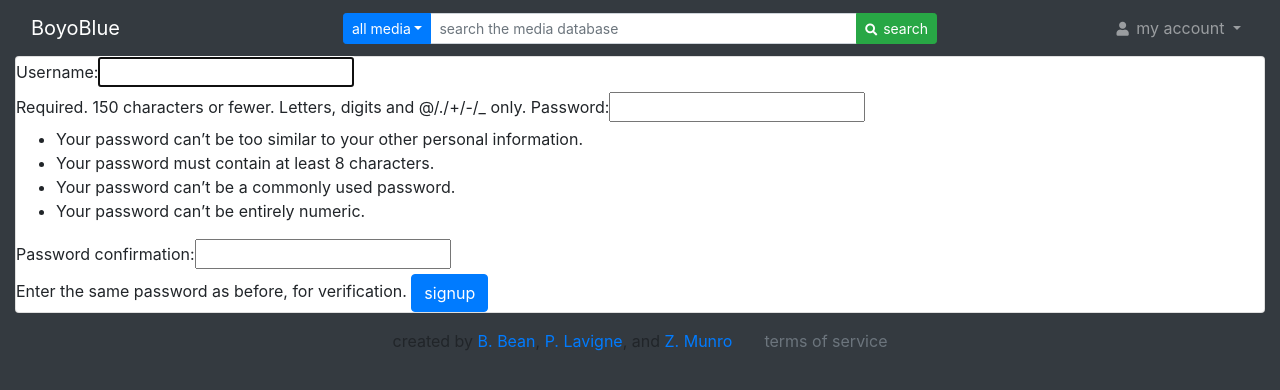
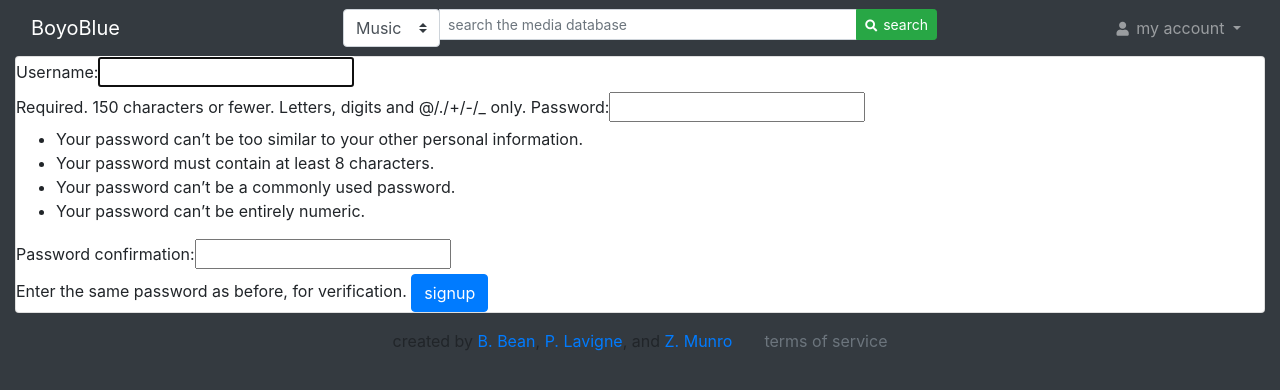
Before and after one commit to pataman3/boyoblue, a Django app: page /accounts/signup/ in a window 1280 px wide. Shown: the top 390 px of the page. Run offline with Django 3.2, Linux system fonts and the light colour scheme; some libraries are stand-ins or nearby versions.

Commit message:
Search bar submits a form with the media type and query

```diff
--- a/boyoblue/templates/boyoblue/header.html
+++ b/boyoblue/templates/boyoblue/header.html
@@ -4,29 +4,23 @@
       <a href="{% url 'home' %}" class="navbar-brand">BoyoBlue</a>
     </div>
     <div class="col-sm-6">
+      <form action="/search/" method="get">
         <div class="input-group input-group-sm">
             <div class="input-group-prepend">
-          <button class="btn btn-primary dropdown-toggle" type="button" data-toggle="dropdown">all media</button>
-          <div class="dropdown-menu ">
-            <!-- <a class="dropdown-item btn-sm" href="">anime</a> -->
-            <!-- <a class="dropdown-item btn-sm" href="">books</a> -->
-            <!-- <a class="dropdown-item btn-sm" href="">games</a> -->
-            <a class="dropdown-item btn-sm" href="">movies</a>
-            <!-- <a class="dropdown-item btn-sm" href="">music</a> -->
-            <!-- <a class="dropdown-item btn-sm" href="">podcasts</a> -->
-            <a class="dropdown-item btn-sm" href="">television</a>
-            <div role="separator" class="dropdown-divider"></div>
-            <a class="dropdown-item btn-sm" href="">all media</a>
+              <select class="custom-select" name="media">
+                <option selected>Music</option>
+                <option value="movies">Movies</option>
+              </select>
             </div>
-        </div>
-        <input type="text" class="form-control" placeholder="search the media database">
+            <input type="text" class="form-control" placeholder="search the media database" name="q">
             <div class="input-group-append">
-          <button class="btn btn-success" type="button" id="button-addon2">
+              <button class="btn btn-success" type="submit" id="button-addon2">
                 <i class="fas fa-search" style="font-size: 12px; margin-right: 2px;"></i>
                 search
               </button>
             </div>
         </div>
+      </form>
     </div>
     <div class="col-sm-3">
       <ul class="nav navbar-nav justify-content-end">
```
Lines whose indentation alone changed are shown as unchanged.
